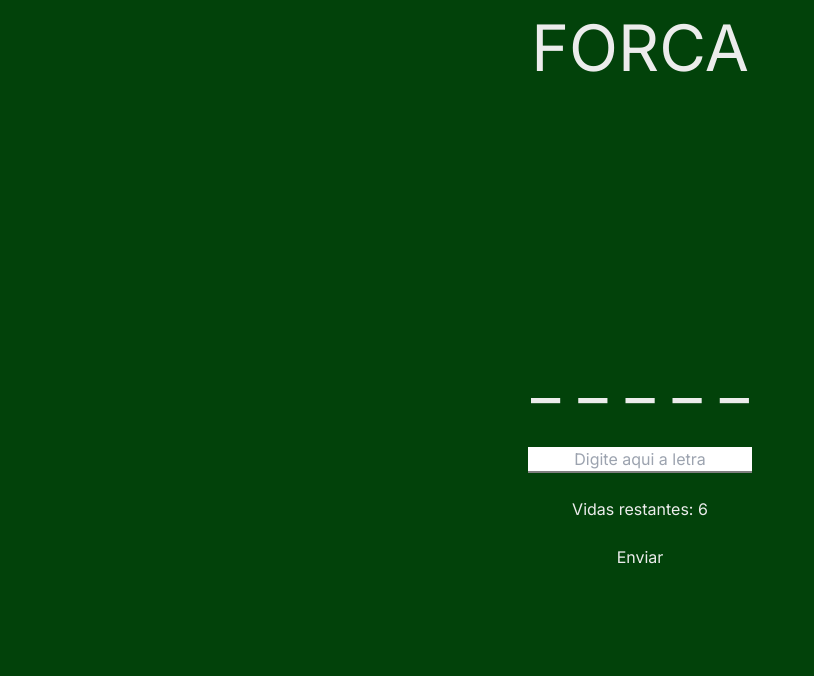
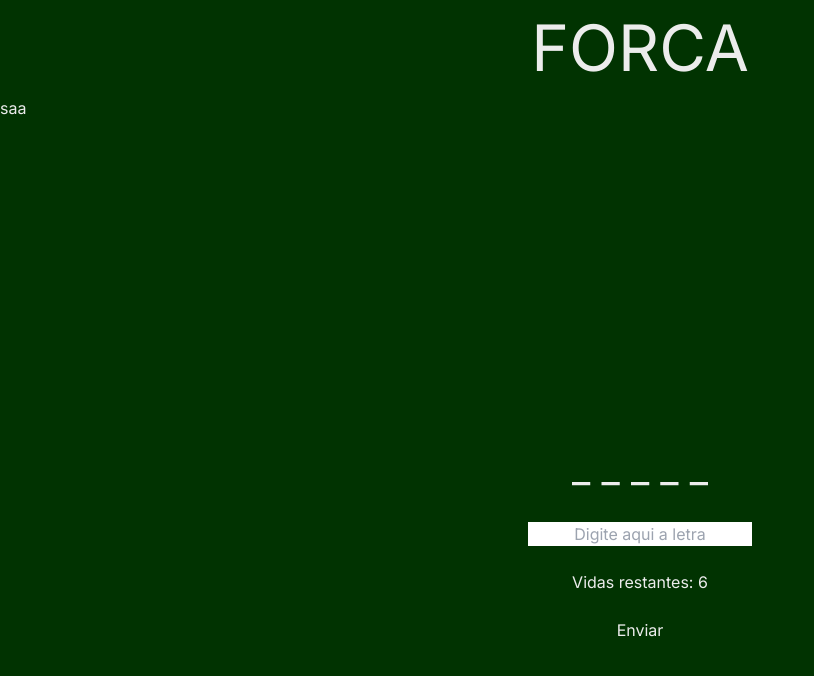
Before and after one commit to LIMA-O-LIMAO/Forca, a Next.js app in the folder forquinha/: page / in a window 1280 px wide. Shown: the top 676 px of the page, without its empty margins (0-814 px from the left). Built offline with nearby package versions, Linux system fonts and the light colour scheme.

Commit message:
Sweet Alert com reiniar e A resposta na tela

```diff
--- a/forquinha/app/globals.css
+++ b/forquinha/app/globals.css
@@ -1,13 +1,22 @@
+
 @tailwind base;
 @tailwind components;
 @tailwind utilities;
 
 html,body{
-
 width: 100vw;
 height: 100vh;
-  background-color: rgb(2, 66, 10);
+/*background-image: url(/teste.jpg);
+background-repeat: no-repeat;
+background-size: cover;
+background-position: center;*/
+background-color: rgb(1, 51, 1);
   color: rgb(236, 236, 236);
+
+}
+main{
+
+border-radius:2px;
 }
 
 h1{
@@ -17,7 +26,7 @@ font-size: 4rem;
 }
 .Linhas{
 
-font-size: 4rem;
+font-size: 2.5rem;
 
 
 }
--- a/forquinha/app/page.tsx
+++ b/forquinha/app/page.tsx
@@ -1,6 +1,8 @@
 'use client'
 import { useState, useEffect } from "react";
 import { useRouter } from 'next/navigation'
+import Swal from 'sweetalert2'
+
 
 export default function Home() {
 
@@ -11,16 +13,16 @@ export default function Home() {
   const [vida, setVida] = useState(6);
   const [resposta, setResposta] = useState(['']);
   const [verificar, setVerificar] = useState('');
+  const [palavra, setpalavra] = useState ('Clara')
 
-  useEffect(() => {
-    const palavra = 'Clara';
-    const Arrays = palavra.split('');
-    setResposta(Arrays.map(() => '_'));
-  }, []);
+
+    useEffect(() => {
+      const Arrays = palavra.split('');
+      setResposta(Arrays.map(() => '_'));
+    }, []);
 
 
   function Teste() {
-    const palavra = 'Clara';
     const Arrays = palavra.split('');
     let letraEncontrada = false;
 
@@ -46,11 +48,23 @@ export default function Home() {
 
 
 
+  if (vida === 0) {
+    document.getElementById('resp').innerText = palavra
 
-  if(vida===0){
-
-    router.push('/Pages');
-
+    Swal.fire({
+      title: 'QUE PENA!',
+      titleText: 'Voce Perdeu, Quem sabe na proxima. A Palavra era:',
+      text: 'A palavra era ' +palavra,
+      icon: 'error',
+      confirmButtonText: 'Reiniciar',
+      showCancelButton: true,
+    }).then((result) => {
+      if (result.isConfirmed) {
+        // Ação quando o botão de confirmação for pressionado
+        window.location.reload();
+      }
+      // router.push('/Pages');
+    })
 
   }
 
@@ -58,13 +72,18 @@ export default function Home() {
     <main className="flex flex-col h-full w-full">
       <h1 className="flex flex-row justify-center">FORCA</h1>
 
-      <div className="gap-6 flex flex-col w-full h-full justify-center text-center items-center">
+      <p id="resp" >saa</p>
+      <div className="gap-6 flex flex-col w-full h-full justify-center text-center items-center pt-40">
         <p className="Linhas"> {resposta.join(' ')}</p>
 
         <input
           type="text"
           maxLength={1}
-          className="border-black/50 border-b-2 w-56 flex justify-center text-center"
+          className="
+          w-56 flex justify-center
+          text-center text-black
+
+          "
           placeholder="Digite aqui a letra"
           value={verificar}
           id="vai"
--- a/forquinha/package.json
+++ b/forquinha/package.json
@@ -12,7 +12,8 @@
     "next": "14.0.4",
     "react": "^18",
     "react-dom": "^18",
-    "react-router-dom": "^6.21.2"
+    "react-router-dom": "^6.21.2",
+    "sweetalert2": "^11.10.3"
   },
   "devDependencies": {
     "@types/node": "^20",
```
Also changed, not shown: forquinha/public/teste.jpg (added), 1 other file (tests, documents, lock files or other folders).
